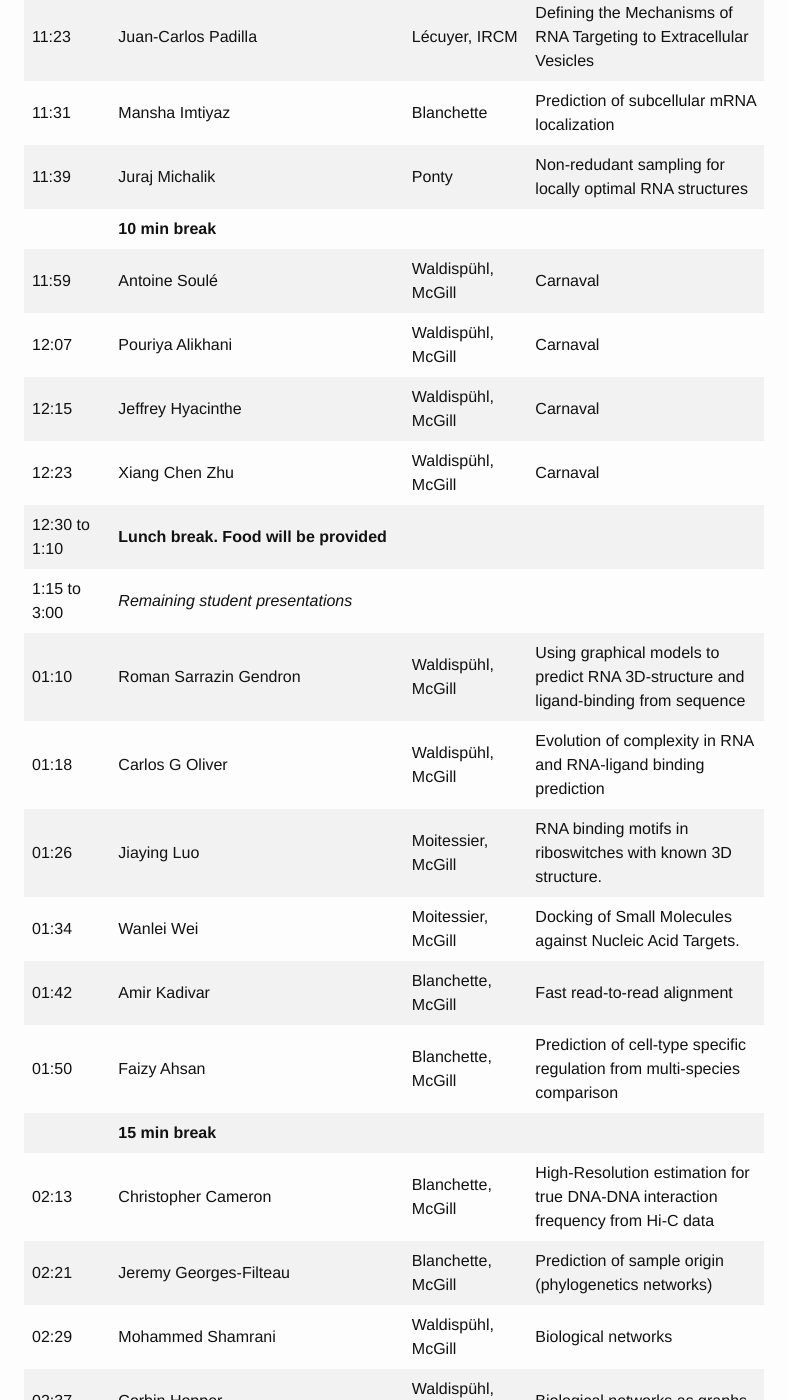
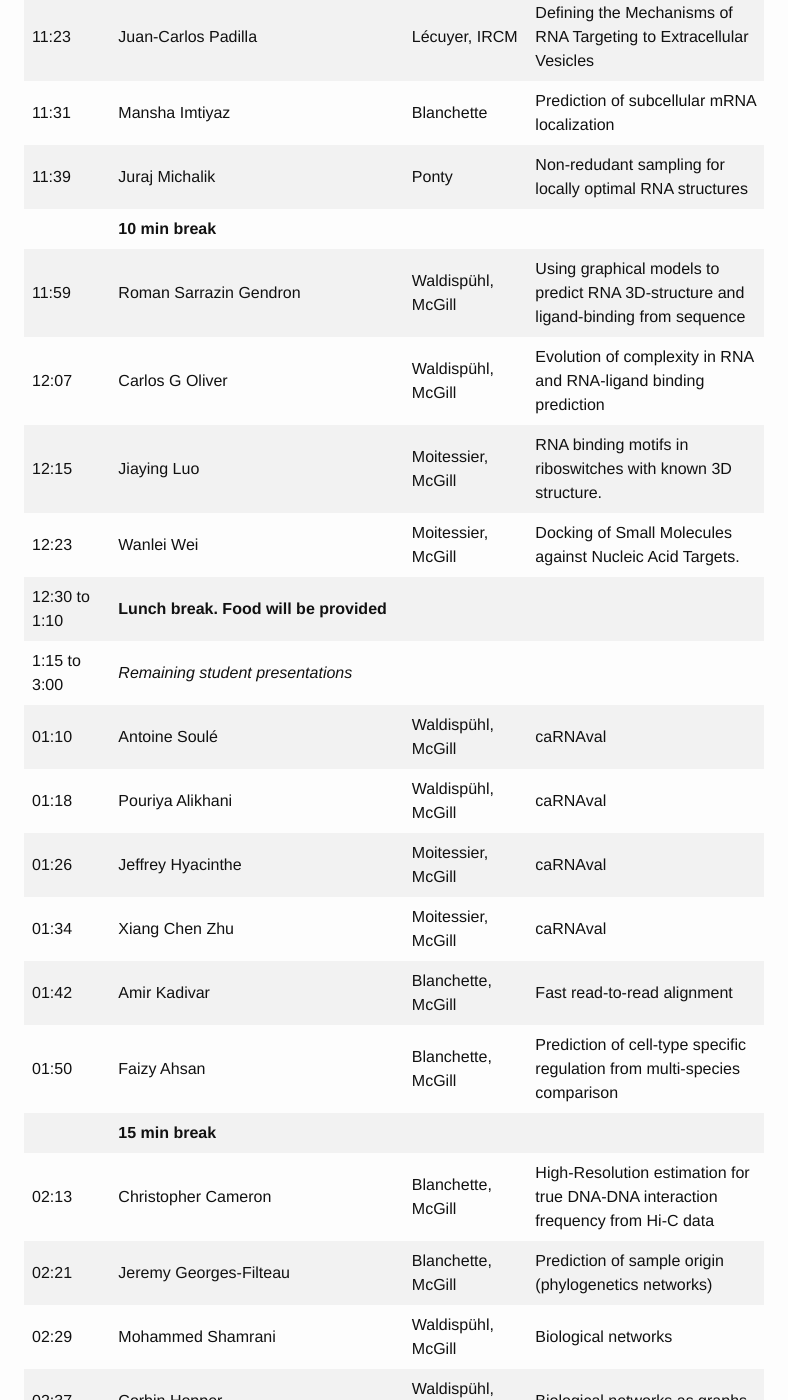
Before and after one commit to cgoliver/cgoliver.github.io, a Jekyll site: the page built from rna.md, in a window 1280 px wide and 1400 px high, scrolled down 1074 px. Shown: the whole window, without its empty margins (246-1034 px from the left). Built offline with Jekyll 4.4.1, drawn with Linux system fonts in a browser that asks for light colours.

Commit message:
carnaval switch

```diff
--- a/rna.md
+++ b/rna.md
@@ -51,16 +51,16 @@ tr:nth-child(odd){background-color: #f2f2f2}
 | 11:31          | Mansha Imtiyaz                                                                                      | Blanchette         | Prediction of subcellular mRNA localization                                         |
 | 11:39          | Juraj Michalik                                                                                      | Ponty              | Non-redudant sampling for locally optimal RNA structures                            |
 |                | **10 min break**                                                                                        |                    |                                                                                     |
-| 11:59          | Antoine Soulé                                                                                       | Waldispühl, McGill | Carnaval                                                                            |
-| 12:07          | Pouriya Alikhani                                                                                    | Waldispühl, McGill | Carnaval                                                                            |
-| 12:15          | Jeffrey Hyacinthe                                                                                   | Waldispühl, McGill | Carnaval                                                                            |
-| 12:23          | Xiang Chen Zhu                                                                                      | Waldispühl, McGill | Carnaval                                                                            |
+| 11:59          |   Roman Sarrazin Gendron                                                                                     | Waldispühl, McGill | Using graphical models to predict RNA 3D-structure and ligand-binding from sequence                                                                            |
+| 12:07          |  Carlos G Oliver                                                                                  | Waldispühl, McGill | Evolution of complexity in RNA and RNA-ligand binding prediction                                                                            |
+| 12:15          | Jiaying Luo                                                                                   | Moitessier, McGill | RNA binding motifs in riboswitches with known 3D structure.                                                                            |
+| 12:23          | Wanlei Wei                                                                                      | Moitessier, McGill | Docking of Small Molecules against Nucleic Acid Targets.                                                                             |
 | 12:30 to 1:10  | **Lunch break. Food will be provided**                                                                  |                    |                                                                                     |
 | 1:15 to 3:00       | *Remaining student presentations*                                                                     |                    |                                                                                     |
-| 01:10          | Roman Sarrazin Gendron                                                                              | Waldispühl, McGill | Using graphical models to predict RNA 3D-structure and ligand-binding from sequence |
-| 01:18          | Carlos G Oliver                                                                                     | Waldispühl, McGill | Evolution of complexity in RNA and RNA-ligand binding prediction                    |
-| 01:26          | Jiaying Luo                                                                                         | Moitessier, McGill | RNA binding motifs in riboswitches with known 3D structure.                         |
-| 01:34          | Wanlei Wei                                                                                          | Moitessier, McGill | Docking of Small Molecules against Nucleic Acid Targets.                            |
+| 01:10          |    Antoine Soulé                                                                            | Waldispühl, McGill | caRNAval |
+| 01:18          | Pouriya Alikhani                                                                                     | Waldispühl, McGill | caRNAval                    |
+| 01:26          |    Jeffrey Hyacinthe                                                                                      | Moitessier, McGill | caRNAval                         |
+| 01:34          |    Xiang Chen Zhu                                                                                       | Moitessier, McGill | caRNAval                            |
 | 01:42          | Amir Kadivar                                                                                        | Blanchette, McGill | Fast read-to-read alignment                                                         |
 | 01:50          | Faizy Ahsan                                                                                         | Blanchette, McGill | Prediction of cell-type specific regulation from multi-species comparison           |
 |                | **15 min break**                                                                                        |                    |                                                                                     |
```
